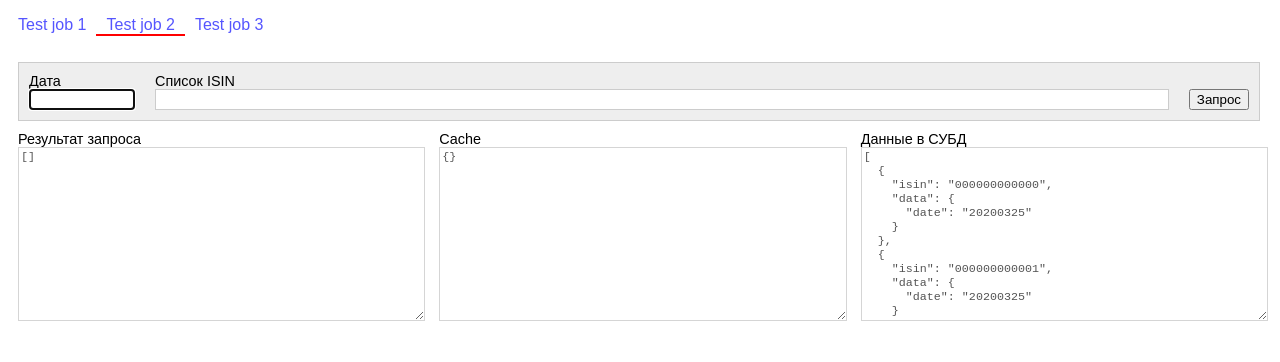
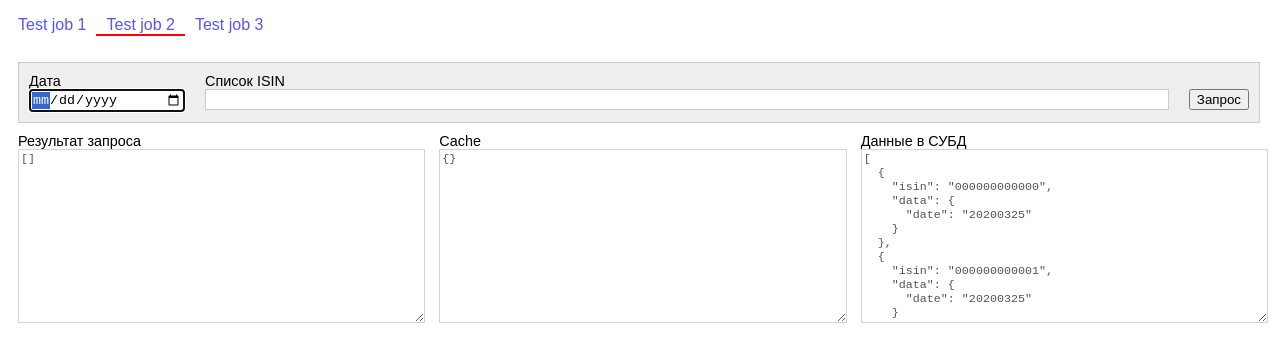
Before and after one commit to kobzarvs/test-job, a React (Create React App) app: page /test-job2 in a window 1280 px wide. Shown: the top 362 px of the page. Built offline with nearby package versions, Linux system fonts and the light colour scheme.

Commit message:
fix date field in test-job-2

```diff
--- a/src/pages/TestJob2.js
+++ b/src/pages/TestJob2.js
@@ -19,6 +19,7 @@ export const TestJob2 = props => {
 
     let date = dateRef.current.value
     if (!date.trim()) errors.date = true
+    date = date.replace(/-/g, '')
     if (Object.keys(errors).length > 0) {
       setErrors(errors)
       setTimeout(() => setErrors({}), 3000)
@@ -35,9 +36,9 @@ export const TestJob2 = props => {
           <input
             autoFocus
             id="date"
-            type="text"
+            type="date"
             ref={dateRef}
-            style={{ width: 100, border: `1px solid ${errors.date ? 'red' : '#ccc'}`, padding: 2 }}
+            style={{ width: 150, border: `1px solid ${errors.date ? 'red' : '#ccc'}`, padding: 2 }}
           />
         </FormField>
         <FormField style={{ flex: '1 0 50%' }}>
```
